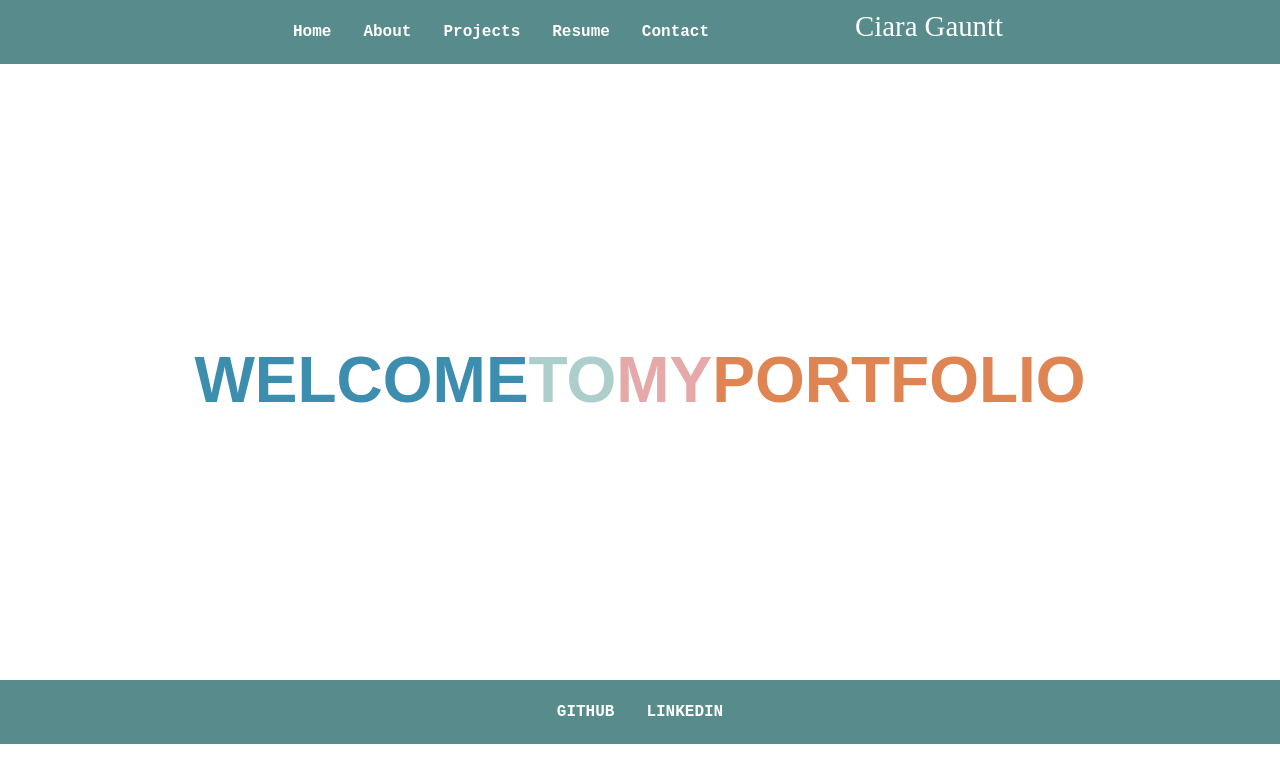
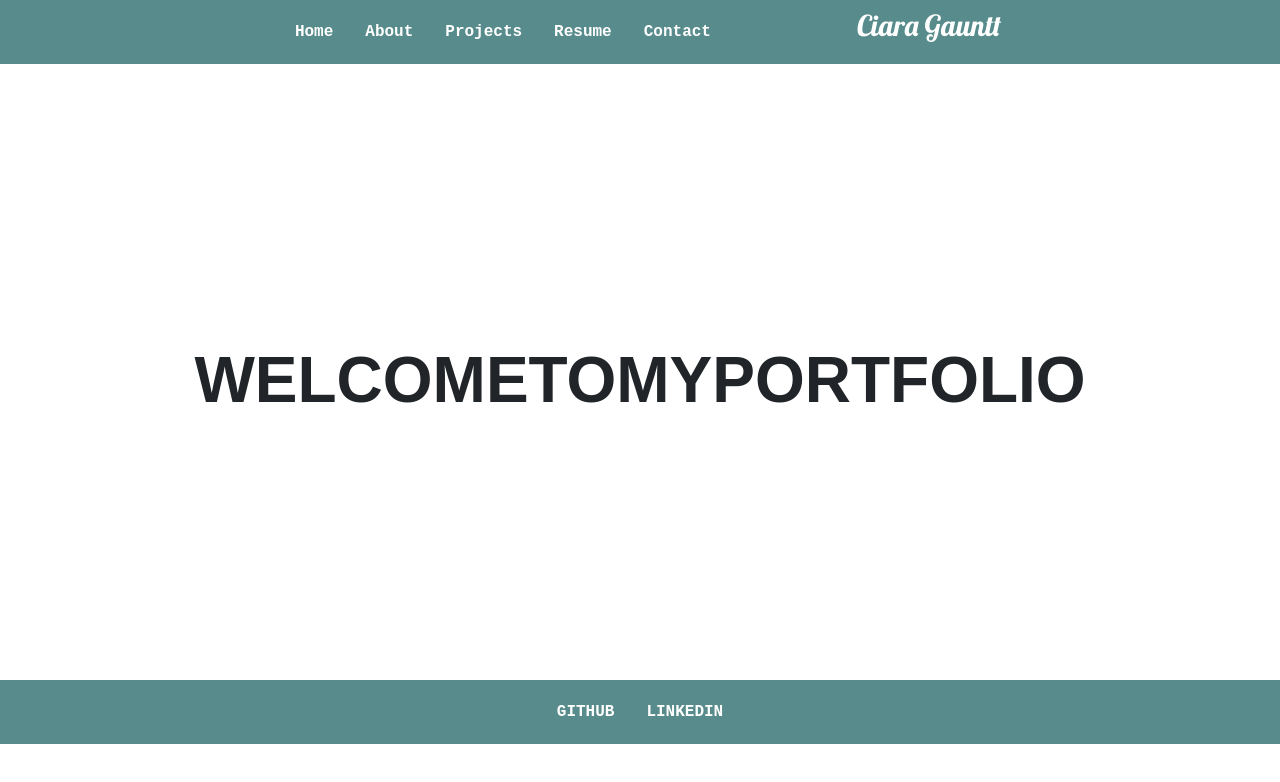
Before and after one commit to ciaragauntt/React-Portfolio, a React (Create React App) app in the folder my-app/: page /#/ in a window 1280 px wide. Shown: the top 782 px of the page. Built offline with nearby package versions, Linux system fonts and the light colour scheme; the HTML template or start-up script is replaced by a standard one.

Commit message:
trying to fix bug

```diff
--- a/my-app/src/App.css
+++ b/my-app/src/App.css
@@ -1,3 +1,7 @@
+
+@import url("https://cdnjs.cloudflare.com/ajax/libs/font-awesome/4.7.0/css/font-awesome.min.css");
+@import url('https://fonts.googleapis.com/css2?family=Lobster:wght@100;400&display=swap');
+
 .App {
   text-align: center;
 }
@@ -36,12 +40,6 @@
     transform: rotate(360deg);
   }
 }
-
-/* body {
-  background-color:#ffdac6;
-  padding: 20px;
-  margin: 0;
-} */
 h1, h2, p, ul, li {
   font-family: monospace;
 }
@@ -127,8 +125,6 @@ img{
   height: 45em;
 }
 
-@import url('https://fonts.googleapis.com/css2?family=Lobster:wght@100;400&display=swap');
-
 #name{
   text-align:right;
   margin-left: 130px;
@@ -137,7 +133,7 @@ img{
   font-family: lobster;
   color: white;
 }
-
+/*
 .title-word {
   animation: color-animation 4s linear infinite;
 }
@@ -174,9 +170,7 @@ img{
   66%   {color: var(--color-3)}
   99%   {color: var(--color-3)}
   100%  {color: var(--color-1)}
-}
-
-/* Here are just some visual styles. 🖌 */
+} */
 
 .container {
   display: grid;
@@ -191,8 +185,6 @@ img{
   font-size: 5vw;
   text-transform: uppercase;
 }
-
-@import url("https://cdnjs.cloudflare.com/ajax/libs/font-awesome/4.7.0/css/font-awesome.min.css");
 
 .fa {
   padding: 20px;
```
